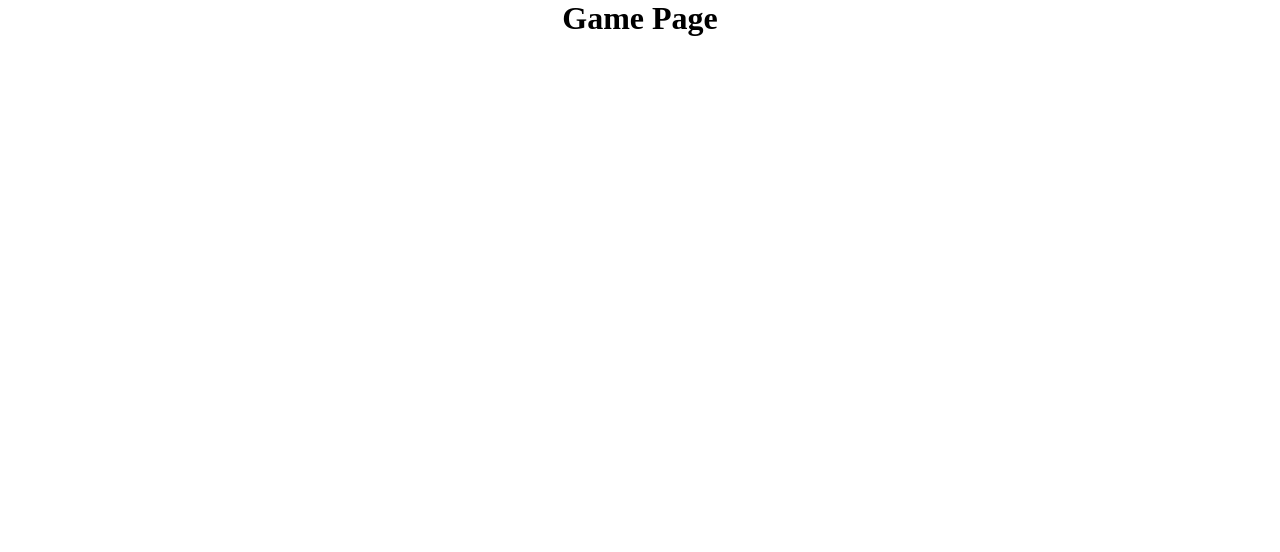
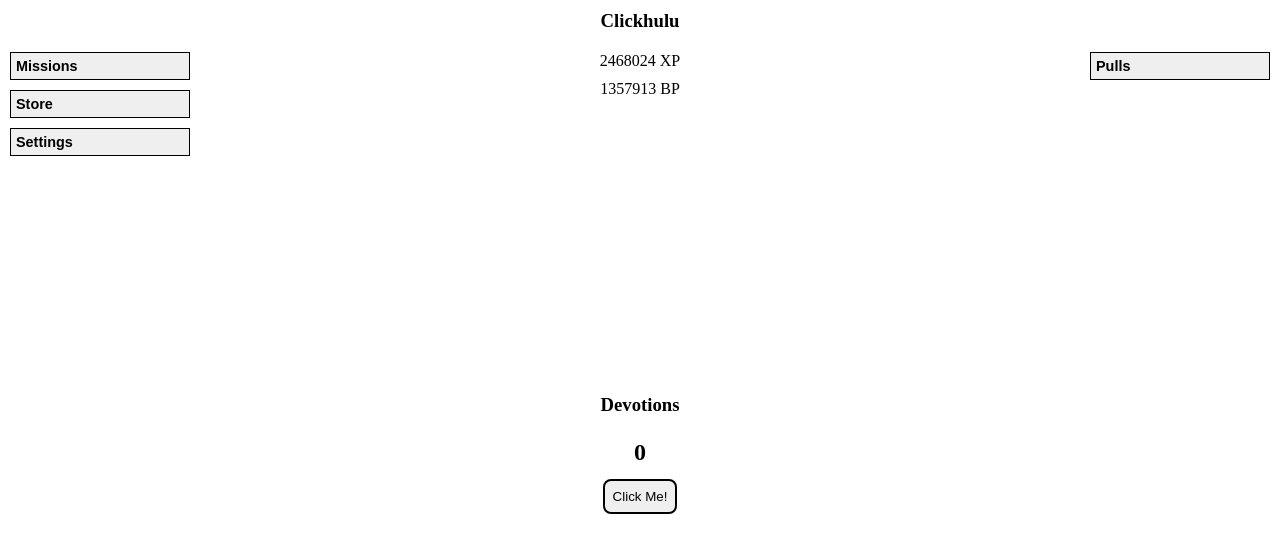
Before and after one commit to johnwo90-JL/clickthulu, a React (Vite) app in the folder frontend/: page /clickhulu/game in a window 1280 px wide. Shown: the top 552 px of the page. Built offline with nearby package versions, Linux system fonts and the light colour scheme.

Commit message:
implement basic layout and some functions

```diff
--- /dev/null
+++ b/frontend/src/assets/assetFunctions/imageRenderer.jsx
@@ -0,0 +1,34 @@
+import styles from "@styles/helperFunction/imageRenderer.module.css";
+
+const ImagePlaceholder = ({ width="fitContent", height="fitContent", icon="📷", text="Image Placeholder" }) => {
+    return (
+        <div className={styles.imagePlaceholder} style={{ width, height }}>
+            <span>{icon}</span>
+            <p>{text}</p>
+        </div>
+    );
+};
+
+const ImageRenderer = ({ src, alt="Image", width="fitContent", height="fitContent", fallbackIcon="📷", fallbackText="Image Placeholder" }) => {
+    if (src) {
+        return (
+            <img
+                src={src}
+                alt={alt}
+                className={styles.image}
+                style={{ width, height, objectFit: "cover" }}
+            />
+        );
+    }
+
+    return (
+        <ImagePlaceholder
+            width={width}
+            height={height}
+            icon={fallbackIcon}
+            text={fallbackText}
+        />
+    );
+};
+
+export default ImageRenderer;
--- /dev/null
+++ b/frontend/src/components/Game/UI/button.jsx
@@ -0,0 +1,47 @@
+import useClickCounter from "@hooks/clickCounter.jsx";
+import ImageRenderer from "@assets/assetFunctions/imageRenderer.jsx";
+
+import styles from "@styles/gameUI/button.module.css";
+
+export const Clicker = ({ label, src, alt, className, onClick, ...props }) => {
+    const { count, increment } = useClickCounter();
+    const incrementClick = (e) => {
+        e.preventDefault();
+        e.stopPropagation();
+        increment();
+    }
+    const texts = {
+        label: label || "Click Me!",
+    }
+
+    const clickerClass = className ? `${styles.clickerContainer} ${className}` : styles.clickerContainer;
+
+    return (
+        <div className={clickerClass}>
+            <div className={styles.headText}>
+                <h2>
+                    {count}
+                </h2>
+            </div>
+            <button className={styles.clickButton} onClick={incrementClick} onMouseDown={(e) => e.preventDefault()} {...props}>
+                <p>
+                    {texts.label}
+                </p>
+            </button>
+        </div>
+    );
+}
+
+export const Buttons = ({ label, src, alt, className, onClick, ...props }) => {
+    const texts = {
+        label: label || "Button",
+    }
+    const buttonClass = className ? `${styles.button} ${className}` : styles.button;
+
+    return (
+        <button className={buttonClass} onClick={onClick} {...props}>
+            {src && <ImageRenderer src={src} alt={alt || label} width="24px" height="24px" fallbackIcon="📷" fallbackText={label} />}
+            {texts.label}
+        </button>
+    )
+}
--- /dev/null
+++ b/frontend/src/hooks/clickCounter.jsx
@@ -0,0 +1,17 @@
+import { useState } from "react";
+
+const useClickCounter = (ini = 0) => {
+    const [count, setCount] = useState(ini);
+    const increment = () => setCount(prev => prev + 1);
+    const decrement = () => setCount(prev => prev - 1);
+    const reset = () => setCount(ini);
+
+    return {
+        count,
+        increment,
+        decrement,
+        reset
+    };
+}
+
+export default useClickCounter;
--- a/frontend/src/pages/game.jsx
+++ b/frontend/src/pages/game.jsx
@@ -1,9 +1,66 @@
 import styles from "../styles/game.module.css";
 
+import { Clicker, Buttons } from "@components/Game/UI/button.jsx"
+
 const Game = () => {
+
+  const texts = {
+    header: "Clickhulu",
+    devotions: "Devotions",
+    xp: 2468024, // placeholder for experience points
+    bp: 1357913, // placeholder for battlepass points
+  }
   return (
-    <div>
-      <h1>Game Page</h1>
+    <div className={styles.container}>
+      {/* Header */}
+      <div className={styles.header}>
+        <h3>{texts.header}</h3>
+      </div>
+      {/* Left Sidebar */}
+      <div className={styles.leftBar}>
+        <div className={styles.lTop}>
+          <Buttons label='Missions' className={styles.sideButton}/>
+          <Buttons label='Store' className={styles.sideButton}/>
+          <Buttons label='Settings' className={styles.sideButton}/>
+        </div>
+
+        <div className={styles.lMiddle}>
+          <div className={styles.lmTop}>
+
+          </div>
+          <div className={styles.lmBottom}>
+
+          </div>
+        </div>
+
+        <div className={styles.lBottom}>
+
+        </div>
+      </div>
+      {/* Middle Section */}
+      <div className={styles.middle}>
+        <div className={styles.mTop}>
+          <div className={styles.xp}>
+            <p>{texts.xp} XP</p>
+          </div>
+          <div className={styles.bp}>
+            <p>{texts.bp} BP</p>
+          </div>
+        </div>
+        <div className={styles.mBottom}>
+          <h3>{texts.devotions}</h3>
+          <Clicker />
+        </div>
+      </div>
+      {/* Right Sidebar */}
+      <div className={styles.rightBar}>
+        <div className={styles.rTop}>
+          <Buttons label='Pulls' className={styles.sideButton}/>
+        </div>
+        <div className={styles.rBottom}>
+
+        </div>
+      </div>
     </div>
   );
 };
--- a/frontend/src/styles/game.module.css
+++ b/frontend/src/styles/game.module.css
@@ -0,0 +1,72 @@
+/*Side buttons */
+.sideButton {
+    padding: 5px;
+    font-size: 0.9rem;
+    font-weight: 600;
+    border: 1px solid black;
+    cursor: pointer;
+}
+.sideButton:hover {
+    box-shadow: 2px 4px 8px rgba(0, 0, 0, 0.15);
+    background-color: #f8f9fa;
+    border-color: #525151;
+}
+.sideButton:active {
+    transform: scale(0.98);
+    transition: transform 0.02s ease-in-out;
+}
+
+/* Container */
+.container {
+    width: 100dvw;
+    height: 100dvh;
+    display: grid;
+    grid-template-areas:
+    "header header header"
+    "leftBar main rightBar"
+    ;
+    grid-template-rows: auto 1fr;
+    grid-template-columns: 200px 1fr 200px;
+}
+/* Header */
+.header {
+    grid-area: header;
+    padding: 10px;
+}
+/* Left Sidebar */
+.leftBar {
+    grid-area: leftBar;
+    padding: 10px;
+}
+.lTop {
+    gap: 10px;
+}
+/* Middle section */
+.middle {
+    grid-area: main;
+    display: grid;
+    grid-template-rows: auto 1fr;
+}
+
+.mTop {
+    display: flex;
+    flex-direction: column;
+    justify-content: center;
+    align-items: center;
+    gap: 10px;
+    padding: 10px 0;
+}
+.mBottom {
+    display: flex;
+    flex-flow: column nowrap;
+    gap: 10px;
+    justify-content: center;
+}
+/* Right Sidebar */
+.rightBar {
+    grid-area: rightBar;
+    padding: 10px;
+}
+.rTop {
+    gap: 10px;
+}
--- /dev/null
+++ b/frontend/src/styles/gameUI/button.module.css
@@ -0,0 +1,31 @@
+/* Clicker Styles */
+.clickerContainer {
+    display: flex;
+    flex-flow: column nowrap;
+    align-items: center;
+    justify-content: center;
+}
+.headText {
+    margin: 0.8rem 0;
+    text-align: center;
+}
+.clickButton {
+    padding: 8px;
+    border: 2px solid black;
+    border-radius: 8px;
+    cursor: pointer;
+}
+.clickButton:hover {
+    background-color: lightgray;
+    transform: scale(1.01);
+    transition: transform 0.1s ease-in-out;
+}
+.clickButton:active {
+    transform: scale(0.98);
+    transition: transform 0.02s ease-in-out;
+}
+
+/* Button Styles */
+.button {
+    margin: 0;
+}
--- /dev/null
+++ b/frontend/src/styles/helperFunction/imageRenderer.module.css
@@ -0,0 +1,20 @@
+.imagePlaceholder {
+    background-color: #f0f0f0;
+    display: flex;
+    flex-direction: column;
+    align-items: center;
+    justify-content: center;
+    color: #666;
+    font-size: 14px;
+    gap: 10px;
+    border-radius: 4px;
+}
+
+.imagePlaceholder span {
+    font-size: 24px;
+}
+
+.imagePlaceholder p {
+    margin: 0;
+    text-align: center;
+}
--- a/frontend/src/utils/router.jsx
+++ b/frontend/src/utils/router.jsx
@@ -7,8 +7,8 @@ import { useEffect } from "react";
 
 import { base_url as base } from "../../config";
 import App from "../App.jsx";
-import Home from "../pages/Home";
-import Game from "../pages/Game";
+import Home from "../pages/home";
+import Game from "../pages/game";
 import RegisterAndLogin from "../pages/register&login";
 
 const router = createBrowserRouter(
--- a/frontend/vite.config.js
+++ b/frontend/vite.config.js
@@ -6,4 +6,14 @@ import { base_url as base } from './config.js'
 export default defineConfig({
   plugins: [react()],
   base: base,
+  resolve: {
+    alias: {
+      "@components": "/src/components",
+      "@pages": "/src/pages",
+      "@styles": "/src/styles",
+      "@hooks": "/src/hooks",
+      "@utils": "/src/utils",
+      "@assets": "/src/assets",
+    }
+  }
 })
```
Also changed, not shown: frontend/src/assets/assetFunctions/fileManager.js (added, +51 -0 lines).
